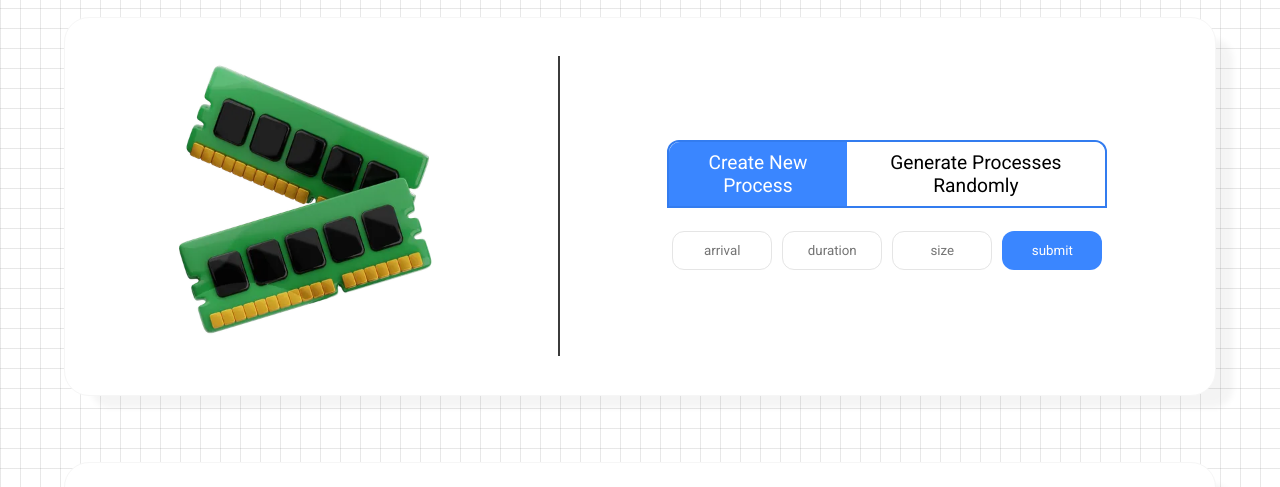
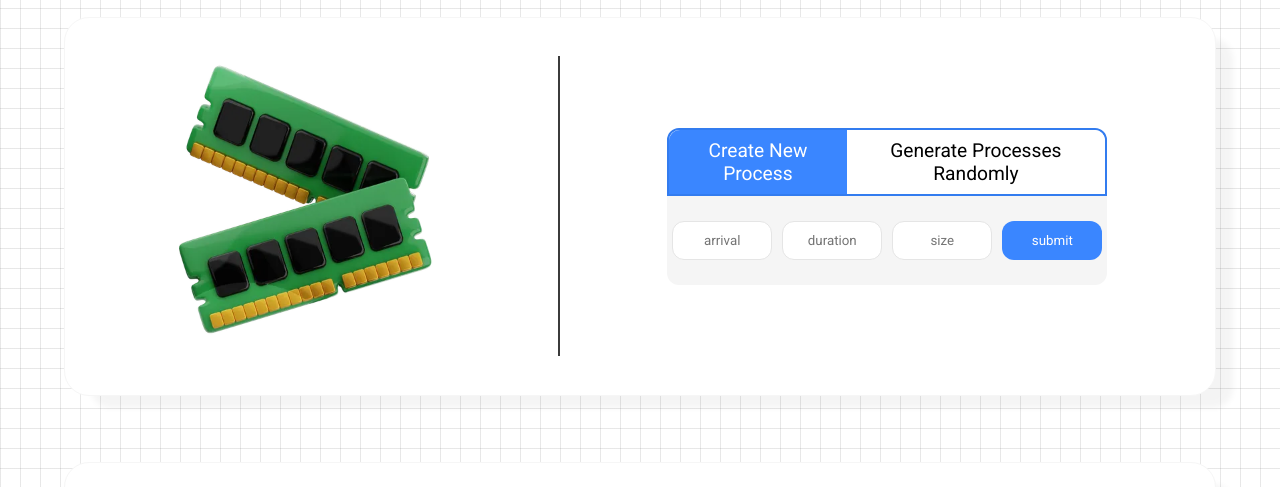
Before and after one commit to AmirShakibafar/OS-Visualizer, a website with bundled scripts: page Memory_manager.html in a window 1280 px wide. Shown: the part 92-579 px from the top of the page. Built offline with nearby package versions, Linux system fonts and the light colour scheme.

Commit message:
added new styles to tab input section

```diff
--- a/Styles/main.css
+++ b/Styles/main.css
@@ -99,7 +99,6 @@ header {
   font-size: 1.2rem;
   border-radius: 12px 12px 0 0;
   border: 2px solid #337cef;
-  margin-bottom: 20px;
 }
 
 .tab {
@@ -129,6 +128,9 @@ header {
 
 .tab-panel {
   display: none;
+  background-color: #f5f5f5;
+  padding: 5% 0;
+  border-radius: 0 0 12px 12px;
 }
 
 .active-body {
```
